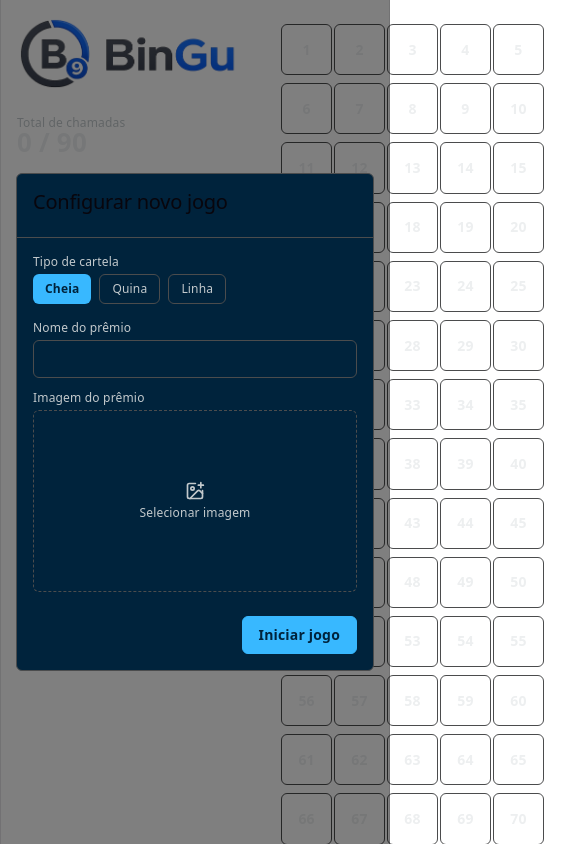
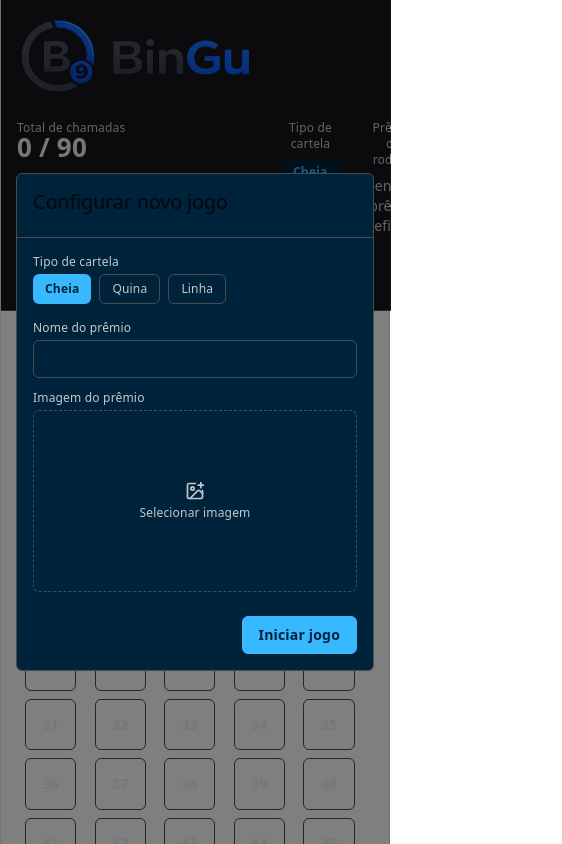
Before and after one commit to GusGrecco/BinGu, a React (Vite) app: page / in a window 390 px wide. Shown: the top 844 px of the page, 562 px wide, since content can reach past the window. Built offline with nearby package versions, Linux system fonts and the light colour scheme.

Commit message:
feat: definir comportamento responsivo e breakpoint do container para a barra lateral (#78)

```diff
--- a/src/App.tsx
+++ b/src/App.tsx
@@ -31,23 +31,26 @@ function App() {
   };
 
   return (
-    <div className="flex min-h-screen">
+    <div className="flex min-h-screen flex-col lg:flex-row">
       <Sidebar>
         <SidebarSection>
           <SidebarBranding />
         </SidebarSection>
+        <div className="flex flex-row gap-6 lg:flex-col justify-between">
           <SidebarSection>
             <SidebarStats />
           </SidebarSection>
           <SidebarSection>
             <CardTypeIndicator />
           </SidebarSection>
-        <SidebarSection withDivider>
+          <SidebarSection>
             <PrizeInfo />
           </SidebarSection>
+        </div>
+
       </Sidebar>
 
-      <main className="flex flex-col xl:flex-row p-6 gap-5 md:w-full">
+      <main className="flex flex-1 flex-col xl:flex-row p-6 gap-5 mt-80 lg:mt-0 md:w-full lg:ml-64">
         <div className="flex flex-col gap-4 xl:h-full xl:w-full md:items-center lg:min-w-140">
           <NumberBoard />
           <GameControls onRestartRequest={() => setIsRestartConfirmOpen(true)} />
--- a/src/components/bingo/prize-info/prize-image.tsx
+++ b/src/components/bingo/prize-info/prize-image.tsx
@@ -28,7 +28,7 @@ export const PrizeImage = ({ imageUrl, alt }: PrizeImageProps) => {
             src={imageUrl}
             alt={alt}
             onError={() => setFailedToLoad(true)}
-            className="w-full rounded-md object-cover"
+            className="w-full rounded-md object-cover max-w-60"
             style={{ aspectRatio: "16 / 9" }}
         />
     );
--- a/src/components/bingo/sidebar-branding/sidebar-branding.tsx
+++ b/src/components/bingo/sidebar-branding/sidebar-branding.tsx
@@ -3,7 +3,7 @@ import binguLogo from "@/assets/bingu-logo-v2.png";
 export const SidebarBranding = () => {
 
     return (
-        <div>
+        <div className="lg: max-w-60">
             <img src={binguLogo} alt="Branding Logo" />
         </div>
     )
--- a/src/components/bingo/sidebar-stats/sidebar-stats.tsx
+++ b/src/components/bingo/sidebar-stats/sidebar-stats.tsx
@@ -10,7 +10,7 @@ export const SidebarStats = () => {
     const totalCalls = getTotalCalls(gameState);
 
     return (
-        <div className="flex w-full flex-col items-start gap-5">
+        <div className="flex w-full flex-col min-w-60 lg:min-w-50 items-start gap-5">
             <StatItem label="Total de chamadas" value={`${totalCalls} / ${BINGO_MAX_NUMBER}`} />
             <StatItem label="Última chamada" value={previousCall ? String(previousCall.value) : null} />
             <StatItem
--- a/src/components/bingo/sidebar-stats/stat-item.tsx
+++ b/src/components/bingo/sidebar-stats/stat-item.tsx
@@ -5,7 +5,7 @@ export const StatItem = ({ label, value, emphasized = false }: StatItemProps) =>
 
     if (emphasized) {
         return (
-            <div className="flex w-full flex-col items-start gap-0 rounded-md bg-surface p-2">
+            <div className="flex w-full flex-col items-start gap-0 rounded-md bg-surface p-2 ">
                 <h3 className="text-xs text-accent">{label}</h3>
                 <p className="text-[26px] font-bold text-accent">{displayValue}</p>
             </div>
--- a/src/components/bingo/sidebar/sidebar.tsx
+++ b/src/components/bingo/sidebar/sidebar.tsx
@@ -8,7 +8,7 @@ export const Sidebar = ({ children }: SidebarProps) => {
     return (
         <aside
             aria-label="Painel de controle do sorteio"
-            className="flex h-screen w-64 shrink-0 flex-col gap-6 overflow-y-auto p-4 text-[color:var(--color-text-primary)]"
+            className="fixed z-49 flex w-full shrink-0 flex-col gap-6 overflow-y-auto bg-blue-project border-b border-line p-4 text-text-primary lg:h-screen lg:w-64 lg:border-b-0"
         >
             {children}
         </aside>
--- a/src/styles/colors.css
+++ b/src/styles/colors.css
@@ -6,6 +6,7 @@
     --color-mist-100: #EDEFF0;
     --color-cyan-400: #38B8FF;
     --color-red-500: #FF4C4C;
+    --color-blue-500: #16171D;
 
     /* Tokens semânticos — o que os componentes devem consumir */
     --color-surface: var(--color-navy-900);
@@ -14,4 +15,5 @@
     --color-text-secondary: var(--color-fog-300);
     --color-accent: var(--color-cyan-400);
     --color-error: var(--color-red-500);
+    --color-blue-project: var(--color-blue-500);
 }
```
Lines whose indentation alone changed are shown as unchanged.
